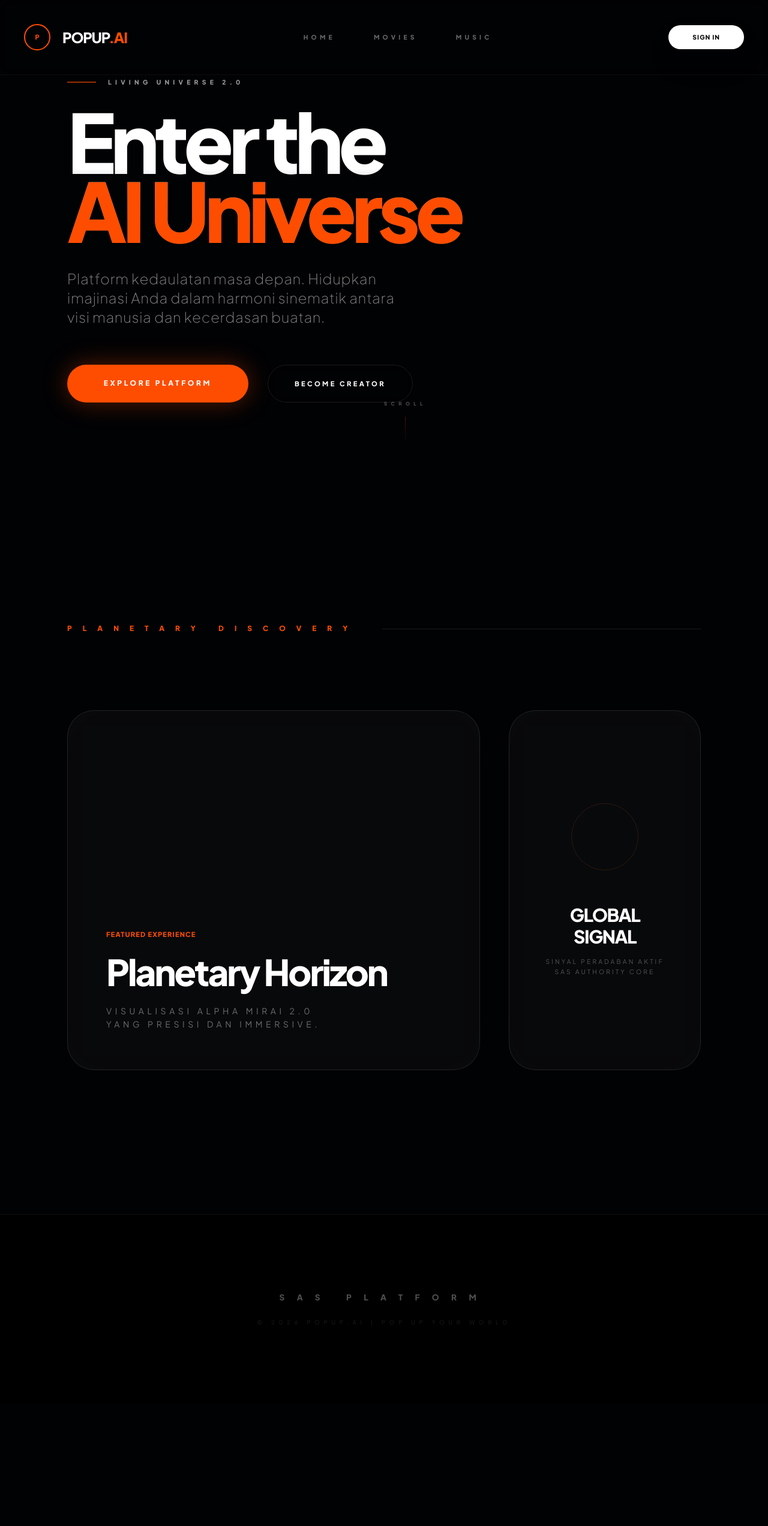
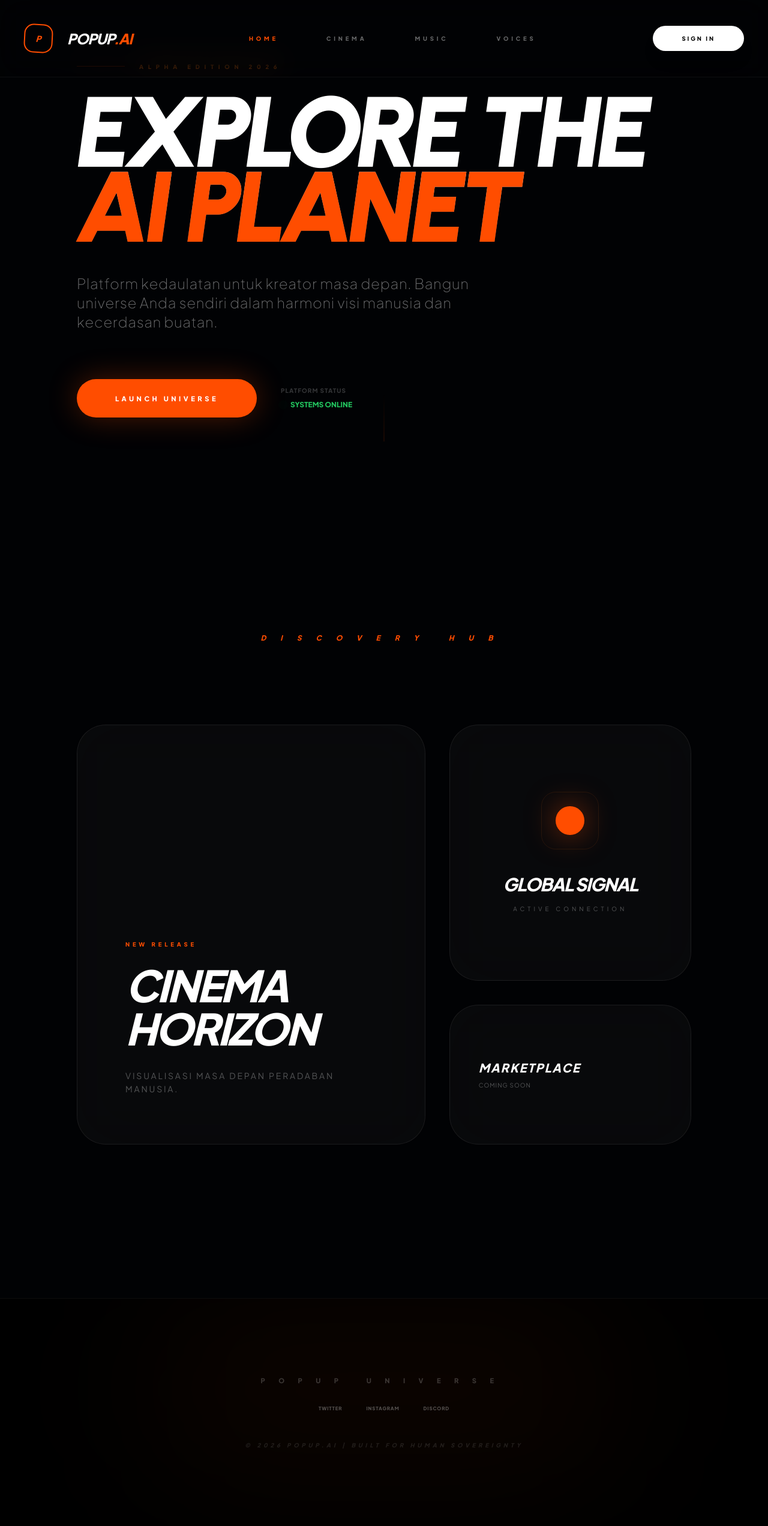
Before and after one commit to Anchor6661/popup-ai-platform, a Flask app: page / in a window 1280 px wide. Shown: the whole page at 60% size. Before the commit the page ends 2210 px from the top, so only its background shows below. Run offline with Flask 3, Linux system fonts and the light colour scheme; some libraries are stand-ins or nearby versions.

Commit message:
VISUAL: Finalizing Living Planet UI and Massive Title Parallax

```diff
--- a/templates/index.html
+++ b/templates/index.html
@@ -5,9 +5,8 @@
     <meta name="viewport" content="width=device-width, initial-scale=1.0">
     <title>SAS PLATFORM | Enter the AI Universe</title>
     <script src="https://cdn.tailwindcss.com"></script>
-    <link href="https://fonts.googleapis.com/css2?family=Plus+Jakarta+Sans:wght@200;400;600;800&display=swap" rel="stylesheet">
+    <link href="https://fonts.googleapis.com/css2?family=Plus+Jakarta+Sans:wght@200;400;600;800&family=Urbanist:ital,wght@1,900&display=swap" rel="stylesheet">
 
-    <!-- Link Favicon -->
     <link rel="icon" type="image/x-icon" href="/static/favicon.ico">
     <link rel="apple-touch-icon" href="/static/apple-touch-icon.png">
 
@@ -15,10 +14,9 @@
         :root {
             --popup-orange: #FF4D00;
             --deep-void: #010204;
-            --planet-rim: rgba(255, 77, 0, 0.6);
-            --nebula-magenta: rgba(255, 0, 212, 0.15);
+            --planet-rim: rgba(255, 77, 0, 0.7);
             --glass: rgba(255, 255, 255, 0.03);
-            --glass-border: rgba(255, 255, 255, 0.1);
+            --glass-border: rgba(255, 255, 255, 0.08);
         }
 
         * { cursor: crosshair; }
@@ -32,243 +30,255 @@
             scroll-behavior: smooth;
         }
 
-        /* --- LAYER 1: THE UNIVERSE SYSTEM (KEY VISUAL) --- */
+        /* --- THE UNIVERSE SYSTEM --- */
         .universe-viewport {
             position: fixed;
             top: 0; left: 0; width: 100%; height: 100%;
             z-index: -10;
-            background: radial-gradient(circle at 70% 50%, #0d111a 0%, var(--deep-void) 100%);
-            overflow: hidden;
+            background: radial-gradient(circle at 75% 50%, #0d111a 0%, var(--deep-void) 100%);
         }
 
-        /*  - Planet dengan Cahaya Tepi (Rim Lighting) */
         .planet-centerpiece {
             position: absolute;
-            top: 50%; right: -15vw;
+            top: 50%; right: -12vw;
             transform: translateY(-50%);
-            width: 85vw; height: 85vw;
-            background: radial-gradient(circle at 25% 35%,
-                #FF4D00 0%,
-                #1a0f0a 35%,
-                #000 65%
+            width: 80vw; height: 80vw;
+            background: radial-gradient(circle at 30% 30%,
+                var(--popup-orange) 0%,
+                #1a0f0a 30%,
+                #000 60%
             );
             border-radius: 50%;
             z-index: 1;
-            /* Rim Lighting agar planet 'pecah' keluar dari background */
             box-shadow:
-                -10px 0 60px var(--planet-rim),
-                inset -30px 0 100px rgba(0,0,0,1);
+                -15px 0 70px var(--planet-rim),
+                inset -50px 0 120px rgba(0,0,0,1);
+            filter: drop-shadow(0 0 80px rgba(255, 77, 0, 0.15));
         }
 
-        /* Pendaran Cahaya Atmosfer Planet */
-        .cosmic-haze {
+        .cosmic-dust {
             position: absolute;
-            top: 50%; right: -20vw;
-            transform: translateY(-50%);
-            width: 100vw; height: 100vw;
-            background: radial-gradient(circle, rgba(255, 77, 0, 0.15) 0%, transparent 70%);
-            filter: blur(120px);
-            z-index: 0;
-            mix-blend-mode: screen;
+            inset: 0;
+            background-image:
+                radial-gradient(1px 1px at 20% 30%, #fff, transparent),
+                radial-gradient(1.5px 1.5px at 50% 70%, var(--popup-orange), transparent),
+                radial-gradient(1px 1px at 80% 40%, rgba(255,255,255,0.5), transparent);
+            background-size: 400px 400px;
+            opacity: 0.2;
+            z-index: 2;
         }
 
-        /* Shroud Kiri (Gradient Gelap Tajam untuk Headline) */
         .left-shroud {
             position: absolute;
             inset: 0;
             background: linear-gradient(to right,
                 rgba(1, 2, 4, 1) 0%,
-                rgba(1, 2, 4, 0.95) 30%,
-                rgba(1, 2, 4, 0.6) 55%,
-                rgba(1, 2, 4, 0) 85%
+                rgba(1, 2, 4, 0.9) 35%,
+                rgba(1, 2, 4, 0) 80%
             );
             z-index: 5;
         }
 
-        /* Global Overlay (50% Dimmer - Immersive) */
-        .global-dimmer {
-            position: absolute;
-            inset: 0;
-            background: rgba(0, 0, 0, 0.5);
-            z-index: 4;
-        }
-
-        /* Bintang-bintang Tekstur */
-        .stars {
-            position: absolute;
-            inset: 0;
-            background-image:
-                radial-gradient(1.5px 1.5px at 15% 25%, #fff, transparent),
-                radial-gradient(1px 1px at 65% 65%, rgba(255,255,255,0.7), transparent),
-                radial-gradient(2px 2px at 35% 85%, var(--popup-orange), transparent);
-            background-size: 350px 350px;
-            opacity: 0.3;
-            z-index: 2;
-        }
-
-        /* --- LAYER 2: SHARP PRODUCTION UI --- */
+        /* --- UI COMPONENTS --- */
         .massive-title {
-            font-size: clamp(3.5rem, 11vw, 8.5rem);
-            font-weight: 800;
-            line-height: 0.85;
+            font-family: 'Urbanist', sans-serif;
+            font-style: italic;
+            font-size: clamp(4rem, 13vw, 11rem);
+            font-weight: 900;
+            line-height: 0.75;
             letter-spacing: -0.06em;
-            background: linear-gradient(180deg, #FFFFFF 45%, rgba(255,255,255,0.2) 100%);
+            background: linear-gradient(180deg, #FFFFFF 50%, rgba(255,255,255,0.2) 100%);
             -webkit-background-clip: text;
             background-clip: text;
             color: transparent;
+            text-transform: uppercase;
         }
 
-        .btn-sovereign {
+        .btn-orbit {
             background: var(--popup-orange);
             color: white;
-            padding: 1.4rem 3.8rem;
+            padding: 1.5rem 4rem;
             border-radius: 99px;
             font-weight: 800;
-            font-size: 0.75rem;
-            letter-spacing: 0.3em;
+            font-size: 0.7rem;
+            letter-spacing: 0.4em;
             text-transform: uppercase;
-            box-shadow: 0 0 40px rgba(255, 77, 0, 0.35);
-            transition: all 0.4s cubic-bezier(0.2, 1, 0.3, 1.2);
+            box-shadow: 0 0 50px rgba(255, 77, 0, 0.3);
+            transition: all 0.5s cubic-bezier(0.16, 1, 0.3, 1);
         }
 
-        .btn-sovereign:hover {
-            transform: scale(1.06) translateY(-4px);
-            box-shadow: 0 0 60px rgba(255, 77, 0, 0.55);
+        .btn-orbit:hover {
+            transform: scale(1.05) translateX(10px);
+            box-shadow: 0 0 70px rgba(255, 77, 0, 0.5);
+            background: white;
+            color: black;
         }
 
         .glass-card {
             background: var(--glass);
-            backdrop-filter: blur(40px);
-            -webkit-backdrop-filter: blur(40px);
+            backdrop-filter: blur(50px);
+            -webkit-backdrop-filter: blur(50px);
             border: 1px solid var(--glass-border);
-            border-radius: 2.8rem;
-            transition: all 0.6s ease;
+            border-radius: 3rem;
+            transition: all 0.6s cubic-bezier(0.16, 1, 0.3, 1);
         }
 
         .glass-card:hover {
             border-color: var(--popup-orange);
-            background: rgba(255, 77, 0, 0.05);
-            transform: translateY(-8px);
+            background: rgba(255, 77, 0, 0.04);
+            transform: translateY(-15px) scale(1.02);
         }
 
-        /* Animasi drift planet yang sangat halus */
-        @keyframes subtleDrift {
-            0%, 100% { transform: translateY(-50%) scale(1); }
-            50% { transform: translateY(-51.5%) scale(1.02); }
+        /* Smooth Breathing */
+        @keyframes orbit-breath {
+            0%, 100% { transform: translateY(-50%) scale(1); filter: brightness(0.9); }
+            50% { transform: translateY(-52%) scale(1.04); filter: brightness(1.1); }
         }
-        .animate-cosmic { animation: subtleDrift 45s ease-in-out infinite; }
+        .animate-orbit { animation: orbit-breath 12s ease-in-out infinite; }
+
+        .nav-link {
+            font-size: 0.6rem;
+            font-weight: 800;
+            letter-spacing: 0.5em;
+            text-transform: uppercase;
+            opacity: 0.4;
+            transition: all 0.4s;
+        }
+        .nav-link:hover { opacity: 1; color: var(--popup-orange); }
+
+        ::-webkit-scrollbar { width: 3px; }
+        ::-webkit-scrollbar-thumb { background: var(--popup-orange); }
     </style>
 </head>
-<body onload="checkAuthParams()">
+<body>
 
-    <!-- THE UNIVERSE (KEY VISUAL) -->
     <div class="universe-viewport">
-        <div class="cosmic-haze"></div>
-        <div class="planet-centerpiece animate-cosmic"></div>
-        <div class="stars"></div>
-        <div class="global-dimmer"></div>
+        <div class="planet-centerpiece animate-orbit"></div>
+        <div class="cosmic-dust"></div>
         <div class="left-shroud"></div>
     </div>
 
-    <!-- HEADER SYSTEM -->
-    <header class="fixed top-0 left-0 w-full p-10 flex justify-between items-center z-[100] backdrop-blur-md border-b border-white/5">
-        <div class="flex items-center gap-5 cursor-pointer" onclick="window.location.href='/'">
-            <div class="w-11 h-11 border-2 border-[#FF4D00] rounded-full flex items-center justify-center">
-                <span class="text-[#FF4D00] text-[11px] font-black">P</span>
+    <header class="fixed top-0 left-0 w-full p-10 flex justify-between items-center z-[100] border-b border-white/5 backdrop-blur-xl">
+        <div class="flex items-center gap-6 cursor-pointer" onclick="window.location.reload()">
+            <div class="w-12 h-12 border-2 border-[#FF4D00] rounded-2xl flex items-center justify-center rotate-3 hover:rotate-0 transition-transform duration-500">
+                <span class="text-[#FF4D00] text-sm font-black italic">P</span>
             </div>
-            <h1 class="text-2xl font-black tracking-tighter uppercase">POPUP<span class="text-[#FF4D00]">.AI</span></h1>
+            <h1 class="text-2xl font-black tracking-tighter uppercase italic">POPUP<span class="text-[#FF4D00]">.AI</span></h1>
         </div>
-        <nav class="hidden lg:flex gap-16 text-[0.65rem] font-bold tracking-[0.5em] uppercase opacity-40">
-            <a href="/" class="text-white hover:text-[#FF4D00] transition-colors">Home</a>
-            <a href="/movies" class="hover:opacity-100 transition">Movies</a>
-            <a href="#" class="hover:opacity-100 transition">Music</a>
+
+        <nav class="hidden lg:flex gap-20">
+            <a href="#" class="nav-link text-[#FF4D00] opacity-100">Home</a>
+            <a href="/movies" class="nav-link">Cinema</a>
+            <a href="#" class="nav-link">Music</a>
+            <a href="#" class="nav-link">Voices</a>
         </nav>
-        <button id="nav-signin" onclick="location.href='/?code=auth'" class="bg-white text-black px-10 py-3 rounded-full text-[0.65rem] font-black tracking-widest uppercase hover:bg-[#FF4D00] hover:text-white transition-all shadow-2xl">Sign In</button>
+
+        <button id="nav-signin" class="bg-white text-black px-12 py-3.5 rounded-full text-[0.6rem] font-black tracking-[0.3em] uppercase hover:bg-[#FF4D00] hover:text-white transition-all shadow-xl active:scale-95">
+            Sign In
+        </button>
     </header>
 
-    <!-- HERO SECTION -->
-    <main class="relative h-screen flex flex-col justify-center px-10 lg:px-28 z-20">
-        <div class="max-w-4xl">
-            <div class="flex items-center gap-5 mb-8 opacity-60">
-                <div class="h-[2px] w-12 bg-[#FF4D00]"></div>
-                <span class="text-[0.65rem] font-black tracking-[0.6em] uppercase">Living Universe 2.0</span>
+    <section class="relative h-screen flex flex-col justify-center px-10 lg:px-32 z-20">
+        <div class="max-w-6xl">
+            <div class="flex items-center gap-6 mb-10 overflow-hidden">
+                <div class="h-[1px] w-20 bg-[#FF4D00]/50 animate-[slideRight_2s_infinite]"></div>
+                <span class="text-[0.6rem] font-black tracking-[0.8em] uppercase text-orange-500/80">Alpha Edition 2026</span>
             </div>
-            <h1 class="massive-title mb-10">Enter the<br><span class="text-[#FF4D00]">AI Universe</span></h1>
-            <p class="text-xl lg:text-2xl opacity-50 font-light tracking-wide max-w-xl mb-16 leading-relaxed">
-                Platform kedaulatan masa depan. Hidupkan imajinasi Anda dalam harmoni sinematik antara visi manusia dan kecerdasan buatan.
+
+            <h1 class="massive-title">EXPLORE THE<br><span class="text-[#FF4D00]">AI PLANET</span></h1>
+
+            <p class="text-xl lg:text-2xl opacity-40 font-light tracking-wide max-w-2xl mt-12 mb-20 leading-relaxed">
+                Platform kedaulatan untuk kreator masa depan. Bangun universe Anda sendiri dalam harmoni visi manusia dan kecerdasan buatan.
             </p>
-            <div class="flex flex-wrap gap-8">
-                <button onclick="document.getElementById('discovery').scrollIntoView({behavior: 'smooth'})" class="btn-sovereign">Explore Platform</button>
-                <button class="px-11 py-5 rounded-full text-[0.7rem] font-bold tracking-[0.3em] uppercase border border-white/10 hover:bg-white hover:text-black transition-all backdrop-blur-md">Become Creator</button>
+
+            <div class="flex flex-wrap gap-10 items-center">
+                <button onclick="document.getElementById('discovery').scrollIntoView({behavior: 'smooth'})" class="btn-orbit">
+                    Launch Universe
+                </button>
+                <div class="flex flex-col">
+                    <span class="text-[10px] font-black tracking-widest text-white/20 uppercase mb-2">Platform Status</span>
+                    <span class="text-xs font-bold text-green-500 flex items-center gap-2">
+                        <span class="w-2 h-2 bg-green-500 rounded-full animate-ping"></span>
+                        SYSTEMS ONLINE
+                    </span>
+                </div>
             </div>
         </div>
 
-        <!-- Scroll Hint -->
-        <div class="absolute bottom-12 left-1/2 -translate-x-1/2 flex flex-col items-center gap-4 opacity-30 animate-bounce">
-            <span class="text-[8px] font-black tracking-[0.8em] uppercase">Scroll</span>
-            <div class="w-[1px] h-12 bg-gradient-to-b from-[#FF4D00] to-transparent"></div>
+        <div class="absolute bottom-16 left-1/2 -translate-x-1/2 flex flex-col items-center gap-6 opacity-20">
+            <div class="w-[1px] h-20 bg-gradient-to-t from-[#FF4D00] to-transparent"></div>
         </div>
-    </main>
+    </section>
 
-    <!-- BENTO DISCOVERY HUB -->
-    <section id="discovery" class="px-10 lg:px-28 py-60 grid grid-cols-12 gap-12 relative z-20">
-        <div class="col-span-12 mb-20 flex items-center gap-10">
-            <h2 class="text-xs font-black tracking-[1.5em] uppercase text-[#FF4D00]">Planetary Discovery</h2>
-            <div class="h-[1px] flex-grow bg-white/10"></div>
+    <section id="discovery" class="px-10 lg:px-32 py-64 grid grid-cols-12 gap-10 relative z-20">
+        <div class="col-span-12 mb-24">
+            <h2 class="text-xs font-black tracking-[2em] uppercase text-[#FF4D00] text-center italic">Discovery Hub</h2>
         </div>
 
-        <!-- Big Bento Card -->
-        <div class="col-span-12 lg:col-span-8 h-[600px] glass-card p-16 flex flex-col justify-end relative overflow-hidden group">
-            <div class="absolute inset-0 bg-gradient-to-t from-[#FF4D00]/15 to-transparent opacity-0 group-hover:opacity-100 transition-all duration-1000"></div>
+        <div class="col-span-12 lg:col-span-7 h-[700px] glass-card p-20 flex flex-col justify-end relative overflow-hidden group cursor-pointer">
+            <div class="absolute inset-0 bg-gradient-to-br from-[#FF4D00]/20 to-transparent opacity-0 group-hover:opacity-100 transition-all duration-1000"></div>
             <div class="relative z-10">
-                <span class="text-[0.7rem] font-bold tracking-widest text-[#FF4D00] mb-6 block">FEATURED EXPERIENCE</span>
-                <h3 class="text-6xl font-black mb-6 tracking-tighter">Planetary Horizon</h3>
-                <p class="opacity-40 text-sm max-w-sm leading-relaxed uppercase tracking-[0.4em]">Visualisasi Alpha Mirai 2.0 yang presisi dan immersive.</p>
+                <p class="text-[0.6rem] font-black tracking-[0.5em] text-[#FF4D00] mb-6 uppercase">New Release</p>
+                <h3 class="text-7xl font-black mb-8 italic uppercase tracking-tighter">Cinema<br>Horizon</h3>
+                <p class="opacity-30 text-sm max-w-sm leading-relaxed tracking-[0.2em] uppercase">Visualisasi masa depan peradaban manusia.</p>
             </div>
         </div>
 
-        <!-- Live Signal Bento -->
-        <div class="col-span-12 lg:col-span-4 h-[600px] glass-card p-12 flex flex-col items-center justify-center text-center gap-14 group">
-            <div class="w-28 h-28 rounded-full border border-orange-500/15 flex items-center justify-center group-hover:border-[#FF4D00] transition-all duration-500">
-                <div class="w-18 h-18 bg-[#FF4D00] rounded-full animate-pulse shadow-[0_0_50px_rgba(255,77,0,0.4)]"></div>
+        <div class="col-span-12 lg:col-span-5 flex flex-col gap-10">
+            <div class="flex-grow glass-card p-12 flex flex-col items-center justify-center text-center group cursor-pointer">
+                <div class="w-24 h-24 rounded-3xl border border-orange-500/10 flex items-center justify-center mb-10 group-hover:rotate-12 transition-transform duration-500">
+                    <div class="w-12 h-12 bg-[#FF4D00] rounded-full shadow-[0_0_50px_rgba(255,77,0,0.5)]"></div>
+                </div>
+                <h3 class="text-3xl font-black italic tracking-tighter uppercase">Global Signal</h3>
+                <p class="text-[10px] opacity-30 mt-4 tracking-[0.5em] uppercase">Active Connection</p>
             </div>
-            <div>
-                <h3 class="text-3xl font-black mb-4 tracking-tighter uppercase">Global Signal</h3>
-                <p class="text-[0.65rem] opacity-30 leading-relaxed tracking-[0.3em] uppercase">Sinyal Peradaban Aktif<br>SAS Authority Core</p>
+            <div class="h-1/3 glass-card p-12 flex items-center justify-between group cursor-pointer">
+                <div>
+                    <h3 class="text-xl font-black italic uppercase tracking-widest">Marketplace</h3>
+                    <p class="text-[10px] opacity-30 mt-2 uppercase tracking-widest">Coming Soon</p>
+                </div>
+                <ChevronRight class="text-orange-500 group-hover:translate-x-3 transition-transform" />
             </div>
         </div>
     </section>
 
-    <!-- FOOTER SYSTEM (SAS PLATFORM OFFICIAL) -->
-    <footer class="p-32 border-t border-white/5 bg-black/60 text-center relative z-20">
-        <p class="text-[0.85rem] font-bold opacity-30 tracking-[1.5em] uppercase mb-6">SAS PLATFORM</p>
-        <p class="text-[0.6rem] opacity-10 tracking-[0.7em] uppercase">&copy; 2026 POPUP.AI | Pop Up Your World</p>
+    <footer class="p-32 border-t border-white/5 bg-black/80 text-center relative z-20 overflow-hidden">
+        <div class="absolute top-0 left-1/2 -translate-x-1/2 w-[800px] h-[300px] bg-orange-600/5 blur-[120px] rounded-full"></div>
+        <p class="text-[0.7rem] font-black opacity-20 tracking-[2em] uppercase mb-8">Popup Universe</p>
+        <div class="flex justify-center gap-10 mb-12 opacity-30">
+            <a href="#" class="text-[8px] font-black uppercase tracking-widest hover:text-[#FF4D00] transition">Twitter</a>
+            <a href="#" class="text-[8px] font-black uppercase tracking-widest hover:text-[#FF4D00] transition">Instagram</a>
+            <a href="#" class="text-[8px] font-black uppercase tracking-widest hover:text-[#FF4D00] transition">Discord</a>
+        </div>
+        <p class="text-[0.6rem] opacity-10 tracking-[0.5em] uppercase italic font-bold">
+            &copy; 2026 POPUP.AI | Built for Human Sovereignty
+        </p>
     </footer>
 
     <script>
-        function checkAuthParams() {
-            const urlParams = new URLSearchParams(window.location.search);
-            if (urlParams.has('code')) {
-                const btn = document.getElementById('nav-signin');
-                btn.innerText = "Serashii ✓";
-                btn.classList.add('bg-[#FF4D00]', 'text-white', 'border-none');
-                window.history.replaceState({}, document.title, "/");
-            }
-        }
-
-        // SCROLL PARALLAX ENGINE
+        // Smooth Parallax Logic
         window.addEventListener('scroll', () => {
             const scrolled = window.pageYOffset;
             const title = document.querySelector('.massive-title');
             const planet = document.querySelector('.planet-centerpiece');
 
             if(title) {
-                title.style.transform = `translateY(${scrolled * 0.28}px)`;
-                title.style.opacity = 1 - (scrolled * 0.0012);
+                title.style.transform = `translateY(${scrolled * 0.35}px)`;
+                title.style.opacity = 1 - (scrolled * 0.0015);
             }
             if(planet) {
-                planet.style.transform = `translateY(calc(-50% + ${scrolled * 0.15}px))`;
+                planet.style.transform = `translateY(calc(-50% + ${scrolled * 0.12}px))`;
             }
+        });
+
+        // Simpel Auth Button Logic
+        document.getElementById('nav-signin').addEventListener('click', function() {
+            this.innerText = "AUTHENTICATING...";
+            setTimeout(() => {
+                this.innerText = "SERASHII ✓";
+                this.style.background = "#FF4D00";
+                this.style.color = "white";
+            }, 1000);
         });
     </script>
 </body>
```
